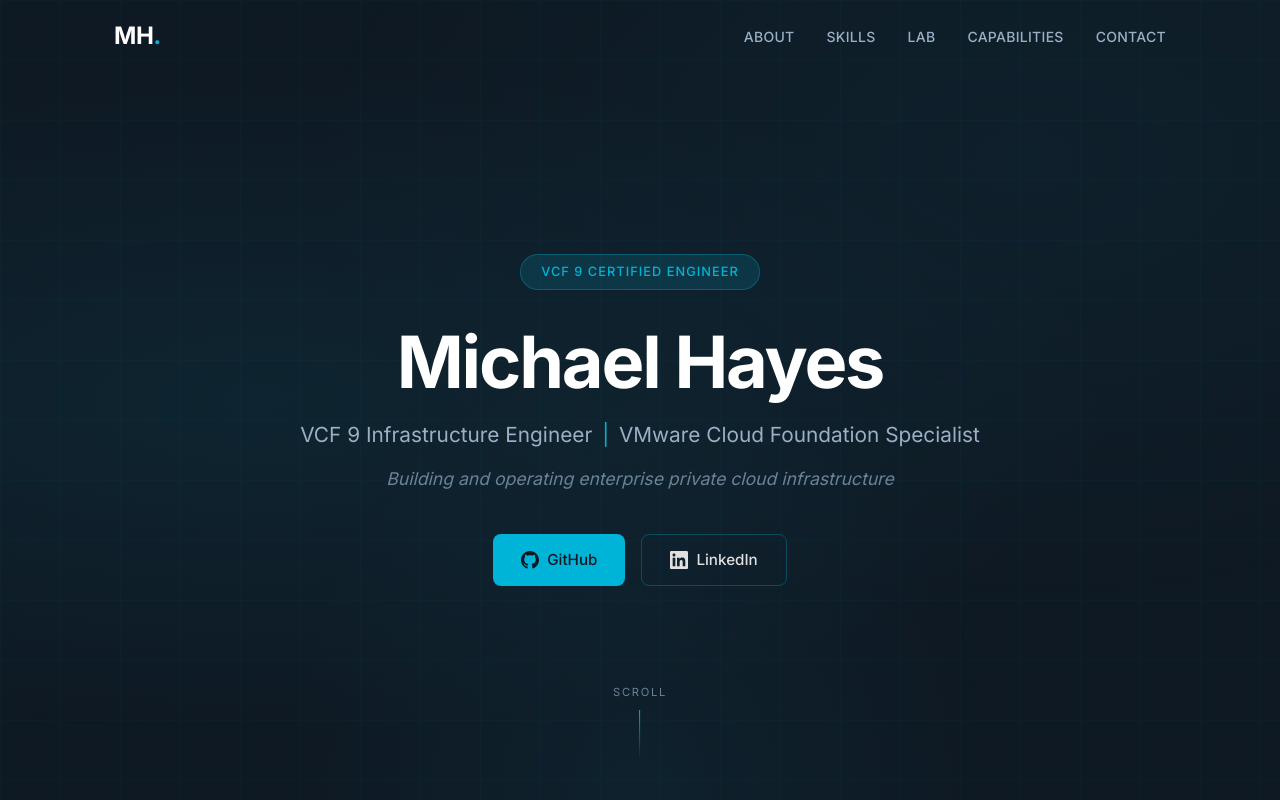
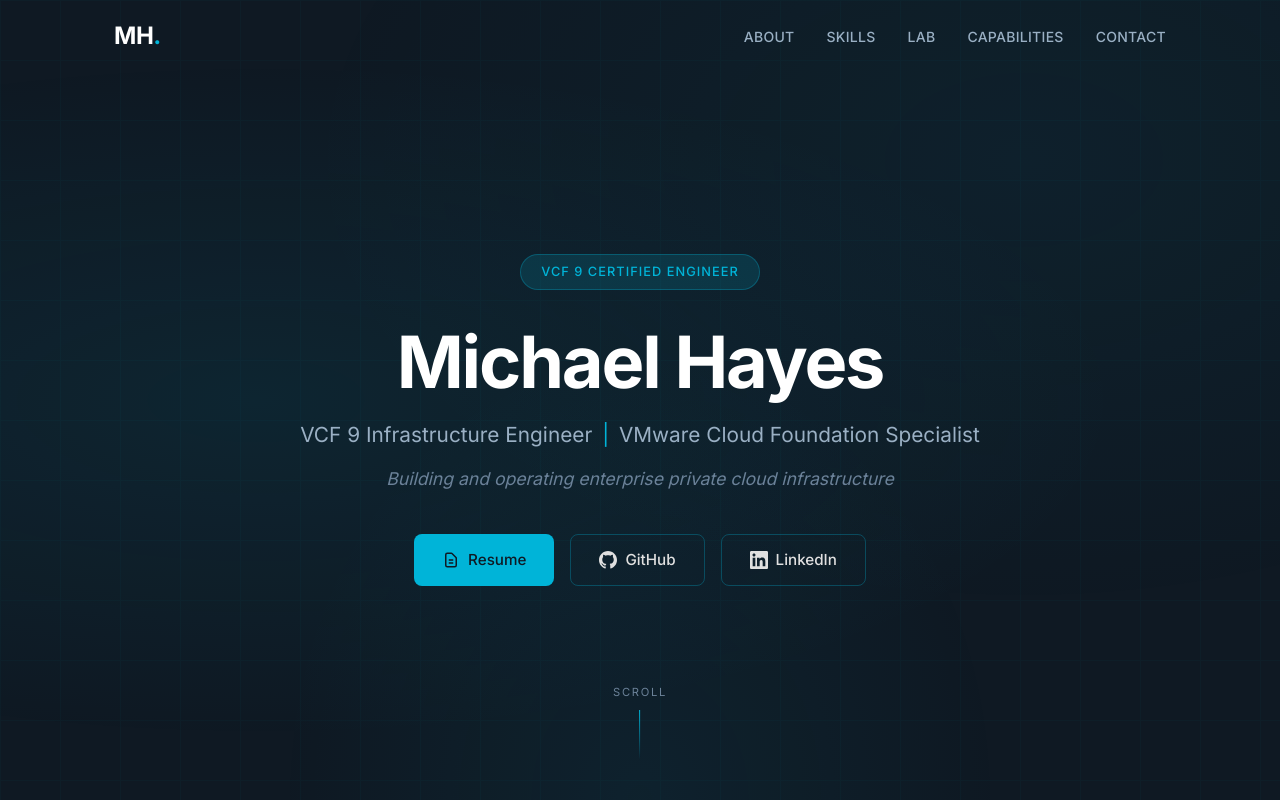
Before and after one commit to valcalepi/virtualcontrol.github.io, a plain HTML site: page portfolio-site/index.html in a window 1280 px wide. Shown: the top 800 px of the page. Drawn offline with Linux system fonts and the light colour scheme.

Commit message:
Add resume, health check report, new docs, 25yr vSphere experience, VCP certs

```diff
--- a/portfolio-site/index.html
+++ b/portfolio-site/index.html
@@ -39,7 +39,11 @@
       <p class="hero-title">VCF 9 Infrastructure Engineer <span class="accent">|</span> VMware Cloud Foundation Specialist</p>
       <p class="hero-tagline">Building and operating enterprise private cloud infrastructure</p>
       <div class="hero-links">
-        <a href="https://github.com/valcalepi" target="_blank" rel="noopener noreferrer" class="btn btn-primary">
+        <a href="docs/Michael_Hayes_Resume_2026.pdf" target="_blank" rel="noopener noreferrer" class="btn btn-primary">
+          <svg class="icon" viewBox="0 0 24 24" fill="none" stroke="currentColor" stroke-width="2"><path d="M9 12h6m-6 4h6m2 5H7a2 2 0 01-2-2V5a2 2 0 012-2h5.586a1 1 0 01.707.293l5.414 5.414a1 1 0 01.293.707V19a2 2 0 01-2 2z"/></svg>
+          Resume
+        </a>
+        <a href="https://github.com/valcalepi" target="_blank" rel="noopener noreferrer" class="btn btn-outline">
           <svg class="icon" viewBox="0 0 24 24" fill="currentColor"><path d="M12 0c-6.626 0-12 5.373-12 12 0 5.302 3.438 9.8 8.207 11.387.599.111.793-.261.793-.577v-2.234c-3.338.726-4.033-1.416-4.033-1.416-.546-1.387-1.333-1.756-1.333-1.756-1.089-.745.083-.729.083-.729 1.205.084 1.839 1.237 1.839 1.237 1.07 1.834 2.807 1.304 3.492.997.107-.775.418-1.305.762-1.604-2.665-.305-5.467-1.334-5.467-5.931 0-1.311.469-2.381 1.236-3.221-.124-.303-.535-1.524.117-3.176 0 0 1.008-.322 3.301 1.23.957-.266 1.983-.399 3.003-.404 1.02.005 2.047.138 3.006.404 2.291-1.552 3.297-1.23 3.297-1.23.653 1.653.242 2.874.118 3.176.77.84 1.235 1.911 1.235 3.221 0 4.609-2.807 5.624-5.479 5.921.43.372.823 1.102.823 2.222v3.293c0 .319.192.694.801.576 4.765-1.589 8.199-6.086 8.199-11.386 0-6.627-5.373-12-12-12z"/></svg>
           GitHub
         </a>
```
Also changed, not shown: 1 other file.
